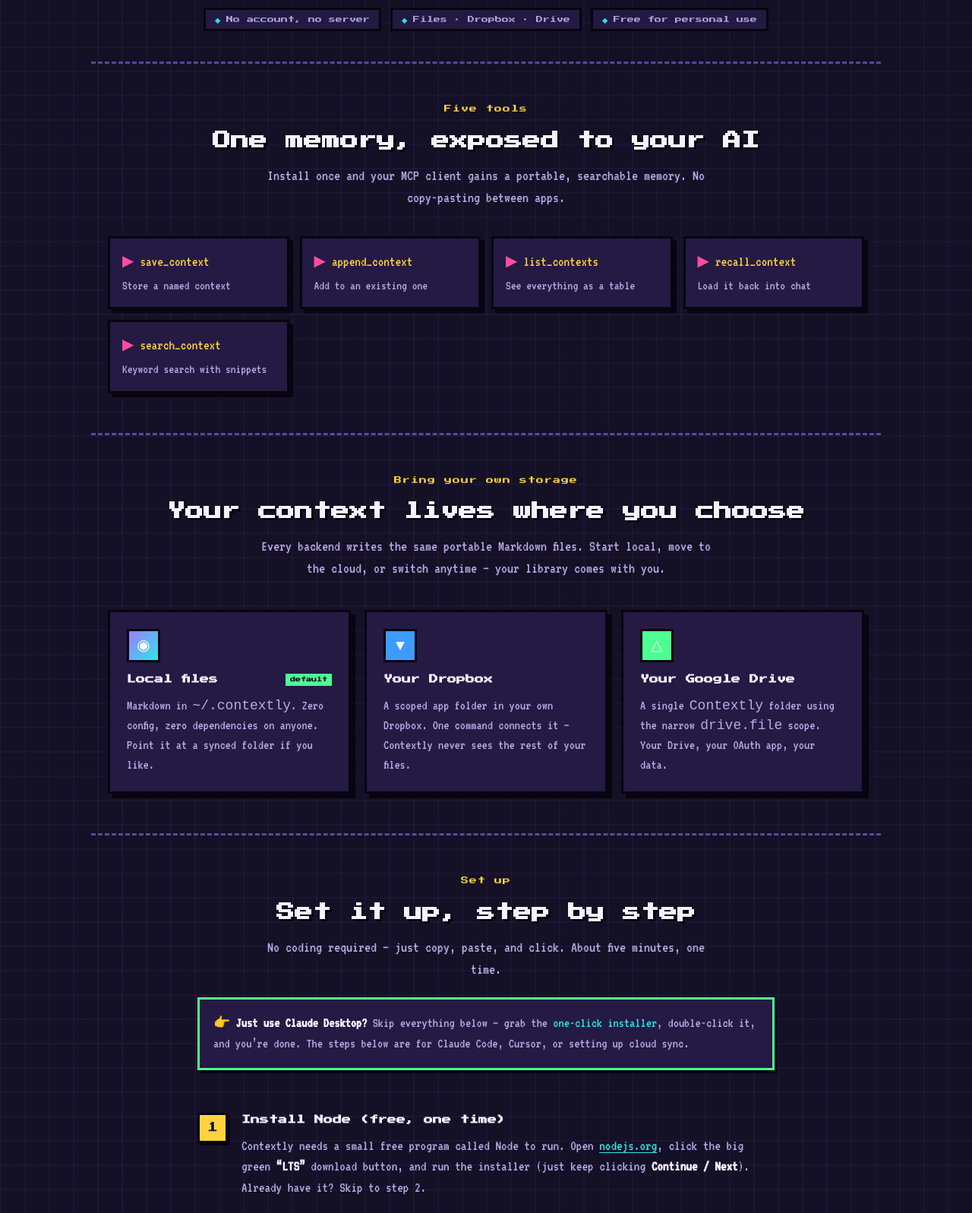
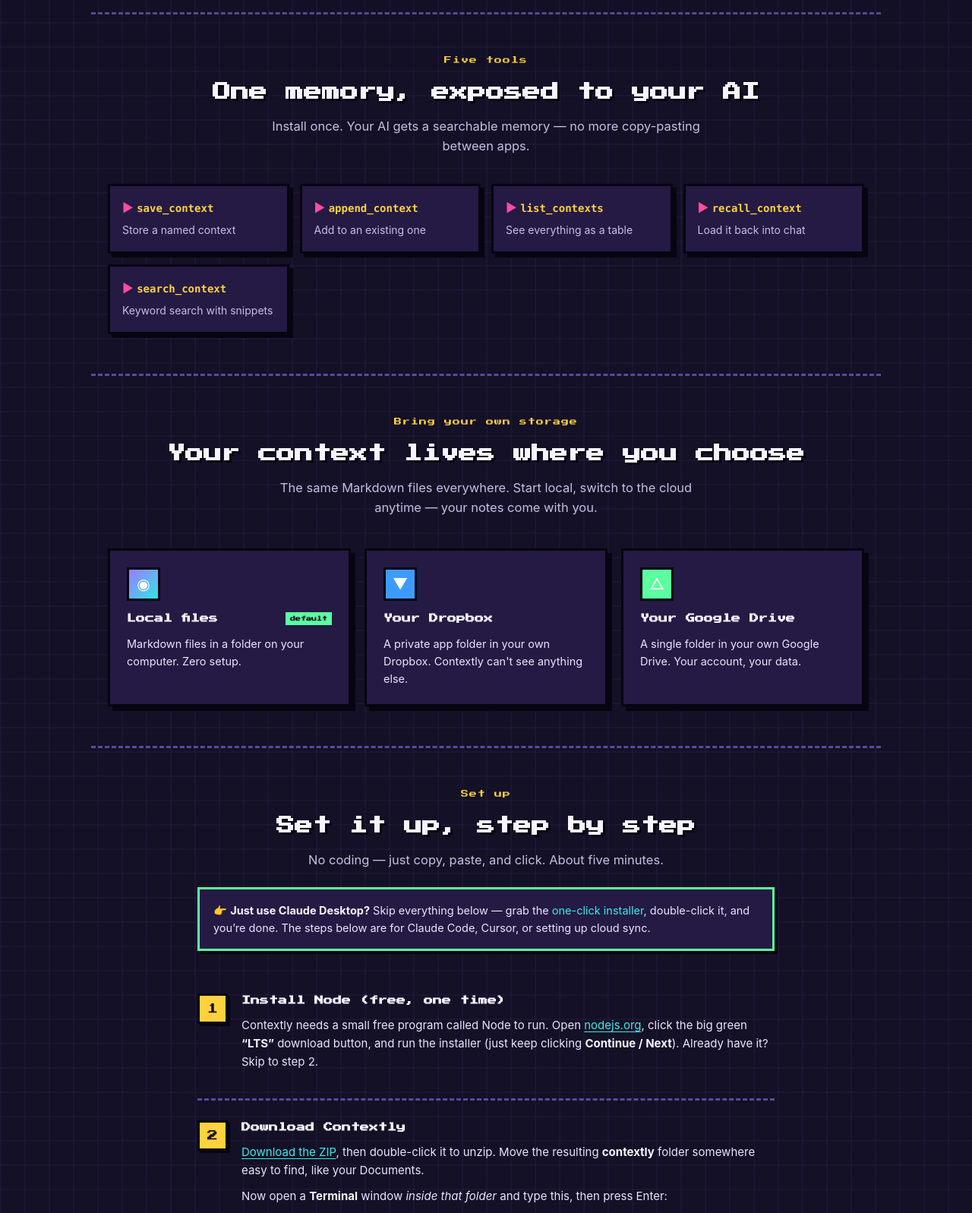
Before and after one commit to mehdimerai/contextly, a browser extension: page docs/index.html in a window 1280 px wide. Shown: the part 707-2304 px from the top of the page at 76% size. Drawn offline with Linux system fonts and the light colour scheme.

Commit message:
Landing: readable system body font, higher-contrast text, simpler copy

```diff
--- a/docs/index.html
+++ b/docs/index.html
@@ -7,23 +7,24 @@
 <meta name="description" content="An open, local-first MCP server that saves and recalls your AI context — stored in your own files, Dropbox, or Google Drive. No account, no server, no cost." />
 <link rel="preconnect" href="https://fonts.googleapis.com">
 <link rel="preconnect" href="https://fonts.gstatic.com" crossorigin>
-<link href="https://fonts.googleapis.com/css2?family=Press+Start+2P&family=VT323&display=swap" rel="stylesheet">
+<link href="https://fonts.googleapis.com/css2?family=Press+Start+2P&display=swap" rel="stylesheet">
 <style>
   :root{
     --bg:#141026; --bg2:#1d1636; --panel:#241a44; --panel2:#2f2358;
-    --ink:#f6f2ff; --dim:#b7abe6; --dim2:#8a7cc0;
-    --pink:#ff4d9d; --cyan:#2ee6e6; --yellow:#ffd23f; --green:#4dff91;
+    --ink:#f7f4ff; --text:#e9e4fb; --dim:#c6bee2; --dim2:#a89dcf;
+    --pink:#ff4d9d; --cyan:#3aecec; --yellow:#ffd23f; --green:#5cffa0;
     --purple:#9d7bff; --blue:#3d9bff;
     --shadow:#070510; --line:#5a4a9c;
     --title:'Press Start 2P',monospace;
-    --body:'VT323',monospace;
+    --body:-apple-system,BlinkMacSystemFont,'Segoe UI',Roboto,Helvetica,Arial,sans-serif;
+    --mono:ui-monospace,'SF Mono',Menlo,Consolas,monospace;
     --maxw:1040px;
   }
   *{box-sizing:border-box;margin:0;padding:0}
   html{scroll-behavior:smooth}
   body{
-    font-family:var(--body);background:var(--bg);color:var(--ink);
-    font-size:20px;line-height:1.45;overflow-x:hidden;
+    font-family:var(--body);background:var(--bg);color:var(--text);
+    font-size:16px;line-height:1.6;overflow-x:hidden;
     image-rendering:pixelated;
     background-image:
       linear-gradient(rgba(157,123,255,.05) 2px,transparent 2px),
@@ -42,7 +43,7 @@
   .title{font-family:var(--title);line-height:1.5;text-transform:uppercase}
   .h2{font-family:var(--title);font-size:clamp(15px,3vw,24px);line-height:1.5;text-align:center;color:var(--ink);text-shadow:3px 3px 0 var(--shadow)}
   .eyebrow{font-family:var(--title);text-align:center;font-size:10px;color:var(--yellow);margin-bottom:16px;letter-spacing:1px}
-  .lead{text-align:center;color:var(--dim);max-width:600px;margin:14px auto 0;font-size:20px}
+  .lead{text-align:center;color:var(--dim);max-width:600px;margin:14px auto 0;font-size:16.5px}
 
   /* buttons */
   .btn{display:inline-flex;align-items:center;gap:9px;font-family:var(--title);font-size:11px;
@@ -73,7 +74,7 @@
     text-shadow:4px 4px 0 var(--shadow);margin-top:6px}
   .hero h1 .cy{color:var(--cyan)}
   .hero h1 .pk{color:var(--pink)}
-  .hero p.sub{font-size:21px;color:var(--dim);max-width:620px;margin:26px auto 0;line-height:1.5}
+  .hero p.sub{font-size:17.5px;color:var(--dim);max-width:600px;margin:26px auto 0;line-height:1.6}
   .hero-cta{display:flex;gap:16px;justify-content:center;margin-top:34px;flex-wrap:wrap}
   .pill{display:inline-block;font-family:var(--title);font-size:9px;color:var(--bg);background:var(--yellow);
     padding:7px 12px;border:3px solid var(--shadow);box-shadow:4px 4px 0 var(--shadow)}
@@ -81,8 +82,8 @@
   @media(prefers-reduced-motion:no-preference){.press{animation:blink 1.1s steps(1) infinite}}
   @keyframes blink{50%{opacity:0}}
   .badges{display:flex;gap:12px;justify-content:center;flex-wrap:wrap;margin-top:26px}
-  .badge{font-size:16px;color:var(--dim);background:var(--panel);border:3px solid var(--shadow);
-    padding:6px 12px;display:inline-flex;align-items:center;gap:8px;font-family:var(--title);font-size:9px}
+  .badge{color:var(--dim);background:var(--panel);border:3px solid var(--shadow);
+    padding:7px 12px;display:inline-flex;align-items:center;gap:8px;font-family:var(--title);font-size:9px}
   .badge b{color:var(--cyan)}
 
   section.block{padding:52px 0}
@@ -91,8 +92,8 @@
   /* tools */
   .tools{display:grid;grid-template-columns:repeat(auto-fit,minmax(190px,1fr));gap:14px;margin-top:36px}
   .tool{background:var(--panel);border:3px solid var(--shadow);box-shadow:5px 5px 0 var(--shadow);padding:16px 16px}
-  .tool code{font-family:var(--body);font-size:19px;color:var(--yellow)}
-  .tool span{display:block;color:var(--dim);font-size:17px;margin-top:5px}
+  .tool code{font-family:var(--mono);font-size:14px;color:var(--yellow);font-weight:600}
+  .tool span{display:block;color:var(--dim);font-size:14px;margin-top:6px}
   .tool::before{content:"▶ ";color:var(--pink)}
 
   /* memory-card slots (storage) */
@@ -101,7 +102,7 @@
   .card{background:var(--panel);border:3px solid var(--shadow);box-shadow:6px 6px 0 var(--shadow);padding:22px}
   .card .slot{font-family:var(--title);font-size:9px;color:var(--dim2);margin-bottom:12px}
   .card h3{font-family:var(--title);font-size:12px;margin:0 0 12px;display:flex;align-items:center;gap:9px;color:var(--ink)}
-  .card p{color:var(--dim);font-size:18px}
+  .card p{color:var(--text);font-size:14.5px}
   .sic{width:44px;height:44px;display:grid;place-items:center;font-size:20px;color:#fff;border:3px solid var(--shadow);margin-bottom:14px}
   .tag{font-family:var(--title);font-size:7px;color:var(--bg);background:var(--green);padding:3px 6px;margin-left:auto}
 
@@ -111,7 +112,7 @@
   .code .bar i{width:12px;height:12px;background:var(--pink)}
   .code .bar i:nth-child(2){background:var(--yellow)}
   .code .bar i:nth-child(3){background:var(--green)}
-  .code pre{padding:16px 18px;overflow-x:auto;font-family:var(--body);font-size:18px;line-height:1.55;color:#d7e9ff}
+  .code pre{padding:16px 18px;overflow-x:auto;font-family:var(--mono);font-size:13px;line-height:1.65;color:#d7e9ff}
   .code .c{color:var(--dim2)}
   .code .g{color:var(--green)}
   .code+.code{margin-top:14px}
@@ -122,16 +123,16 @@
   .feat{background:var(--panel);border:3px solid var(--shadow);box-shadow:5px 5px 0 var(--shadow);padding:22px}
   .feat .fic{width:46px;height:46px;display:grid;place-items:center;font-size:22px;border:3px solid var(--shadow);background:var(--bg2);margin-bottom:14px}
   .feat h3{font-family:var(--title);font-size:11px;margin-bottom:10px;color:var(--yellow);line-height:1.5}
-  .feat p{color:var(--dim);font-size:18px}
+  .feat p{color:var(--text);font-size:14.5px}
 
   /* cta */
   .cta-inner{max-width:760px;margin:0 auto;background:var(--panel2);border:4px double var(--cyan);
     box-shadow:8px 8px 0 var(--shadow);padding:44px 34px;text-align:center}
   .cta-inner h2{margin-bottom:16px}
-  .cta-inner p{color:var(--dim);margin:0 auto 26px;max-width:520px;font-size:19px}
+  .cta-inner p{color:var(--text);margin:0 auto 26px;max-width:520px;font-size:16px}
 
   footer{border-top:3px solid var(--shadow);padding:28px 0;margin-top:30px;background:var(--bg2)}
-  footer .wrap{display:flex;align-items:center;justify-content:space-between;flex-wrap:wrap;gap:12px;color:var(--dim2);font-size:16px;font-family:var(--body)}
+  footer .wrap{display:flex;align-items:center;justify-content:space-between;flex-wrap:wrap;gap:12px;color:var(--dim);font-size:13.5px;font-family:var(--body)}
   footer a:hover{color:var(--cyan)}
 
   /* tab groups (storage sub-tabs + client tabs) */
@@ -144,10 +145,10 @@
   .cpanel{display:none}
   .cpanel.active{display:block}
 
-  .step{color:var(--dim);font-size:19px;margin:0 0 10px}
+  .step{color:var(--text);font-size:15px;margin:0 0 10px}
   .step b{color:var(--ink)}
-  .tiny{font-size:16px;color:var(--dim2);margin-top:9px}
-  .cnote{background:var(--panel);border:3px solid var(--shadow);box-shadow:4px 4px 0 var(--shadow);padding:18px 18px;color:var(--dim);font-size:18px;line-height:1.5}
+  .tiny{font-size:13px;color:var(--dim);margin-top:9px;line-height:1.55}
+  .cnote{background:var(--panel);border:3px solid var(--shadow);box-shadow:4px 4px 0 var(--shadow);padding:16px 18px;color:var(--text);font-size:14.5px;line-height:1.6}
   .cnote b{color:var(--ink)}
   .cnote.good{border-color:var(--green)}
 
@@ -160,8 +161,8 @@
   .sbody h3{font-family:var(--title);font-size:12px;margin-bottom:12px;color:var(--ink);line-height:1.5}
   .opt{font-family:var(--title);font-size:7px;color:var(--bg);background:var(--dim);padding:3px 6px;margin-left:8px;vertical-align:middle}
   .sbody a{color:var(--cyan);text-decoration:underline;text-underline-offset:3px}
-  .sbody code{background:#0c0a1a;border:2px solid var(--shadow);padding:0 6px;font-family:var(--body);font-size:16px;color:var(--yellow)}
-  .olist{margin:8px 0 0;padding-left:24px;color:var(--dim);font-size:18px;line-height:1.55}
+  .sbody code{background:#0c0a1a;border:2px solid var(--shadow);padding:1px 6px;font-family:var(--mono);font-size:12.5px;color:var(--yellow)}
+  .olist{margin:8px 0 0;padding-left:22px;color:var(--text);font-size:14.5px;line-height:1.65}
   .olist li{margin:9px 0}
   .olist b{color:var(--ink)}
   details summary{cursor:pointer;color:var(--dim);font-family:var(--title);font-size:9px;padding:6px 0}
@@ -210,7 +211,7 @@
       <defs><linearGradient id="mcgH" x1="0" y1="0" x2="1" y2="1"><stop offset="0" stop-color="#2ee6e6"/><stop offset="1" stop-color="#ff4d9d"/></linearGradient></defs>
     </svg>
     <h1>Save it in one model,<br><span class="cy">pick it up in another</span></h1>
-    <p class="sub">Contextly is a tiny MCP server that gives Claude, Cursor, and any MCP client five tools to store and recall your context — so your notes and decisions travel across models and sessions. It runs entirely on your machine, in storage <em>you</em> own.</p>
+    <p class="sub">A tiny local server that saves your context and loads it into any AI — Claude, Cursor, and more. It runs on your machine, in storage <em>you</em> own.</p>
     <div class="hero-cta">
       <a class="btn btn-primary" href="https://github.com/mehdimerai/contextly">
         <svg viewBox="0 0 24 24" fill="currentColor"><path d="M12 .5C5.7.5.5 5.7.5 12c0 5.1 3.3 9.4 7.9 10.9.6.1.8-.2.8-.5v-2c-3.2.7-3.9-1.4-3.9-1.4-.5-1.3-1.3-1.7-1.3-1.7-1-.7.1-.7.1-.7 1.2.1 1.8 1.2 1.8 1.2 1 1.8 2.7 1.3 3.4 1 .1-.8.4-1.3.7-1.6-2.6-.3-5.3-1.3-5.3-5.7 0-1.3.5-2.3 1.2-3.1-.1-.3-.5-1.5.1-3.1 0 0 1-.3 3.3 1.2a11.5 11.5 0 0 1 6 0C17.3 4.8 18.3 5 18.3 5c.6 1.6.2 2.8.1 3.1.8.8 1.2 1.8 1.2 3.1 0 4.4-2.7 5.4-5.3 5.7.4.4.8 1.1.8 2.2v3.3c0 .3.2.6.8.5 4.6-1.5 7.9-5.8 7.9-10.9C23.5 5.7 18.3.5 12 .5z"/></svg>
@@ -233,7 +234,7 @@
   <div class="wrap">
     <div class="eyebrow">Five tools</div>
     <h2 class="h2">One memory, exposed to your AI</h2>
-    <p class="lead">Install once and your MCP client gains a portable, searchable memory. No copy-pasting between apps.</p>
+    <p class="lead">Install once. Your AI gets a searchable memory — no more copy-pasting between apps.</p>
     <div class="tools">
       <div class="tool"><code>save_context</code><span>Store a named context</span></div>
       <div class="tool"><code>append_context</code><span>Add to an existing one</span></div>
@@ -251,22 +252,22 @@
   <div class="wrap">
     <div class="eyebrow">Bring your own storage</div>
     <h2 class="h2">Your context lives where you choose</h2>
-    <p class="lead">Every backend writes the same portable Markdown files. Start local, move to the cloud, or switch anytime — your library comes with you.</p>
+    <p class="lead">The same Markdown files everywhere. Start local, switch to the cloud anytime — your notes come with you.</p>
     <div class="grid3">
       <div class="card">
         <div class="sic" style="background:linear-gradient(135deg,#9d7bff,#2ee6e6)">◉</div>
         <h3>Local files <span class="tag">default</span></h3>
-        <p>Markdown in <code>~/.contextly</code>. Zero config, zero dependencies on anyone. Point it at a synced folder if you like.</p>
+        <p>Markdown files in a folder on your computer. Zero setup.</p>
       </div>
       <div class="card">
         <div class="sic" style="background:var(--blue)">▼</div>
         <h3>Your Dropbox</h3>
-        <p>A scoped app folder in your own Dropbox. One command connects it — Contextly never sees the rest of your files.</p>
+        <p>A private app folder in your own Dropbox. Contextly can't see anything else.</p>
       </div>
       <div class="card">
         <div class="sic" style="background:var(--green)">△</div>
         <h3>Your Google Drive</h3>
-        <p>A single <code>Contextly</code> folder using the narrow <code>drive.file</code> scope. Your Drive, your OAuth app, your data.</p>
+        <p>A single folder in your own Google Drive. Your account, your data.</p>
       </div>
     </div>
   </div>
@@ -279,7 +280,7 @@
   <div class="wrap">
     <div class="eyebrow">Set up</div>
     <h2 class="h2">Set it up, step by step</h2>
-    <p class="lead">No coding required — just copy, paste, and click. About five minutes, one time.</p>
+    <p class="lead">No coding — just copy, paste, and click. About five minutes.</p>
 
     <div class="cnote good" style="max-width:760px;margin:22px auto 0;text-align:left">👉 <b>Just use Claude Desktop?</b> Skip everything below — grab the <a href="https://github.com/mehdimerai/contextly/releases/latest/download/contextly.mcpb">one-click installer</a>, double-click it, and you’re done. The steps below are for Claude&nbsp;Code, Cursor, or setting up cloud sync.</div>
 
@@ -441,9 +442,9 @@
     <div class="eyebrow">Why it's built this way</div>
     <h2 class="h2">Your context is yours alone</h2>
     <div class="feat-grid">
-      <div class="feat"><div class="fic">🔒</div><h3>No middle-man server</h3><p>There's no Contextly cloud. Nothing you save ever touches infrastructure we run — because there isn't any.</p></div>
-      <div class="feat"><div class="fic">🔁</div><h3>Portable by design</h3><p>Plain Markdown with frontmatter. Read it, grep it, back it up, or move it between backends byte-for-byte.</p></div>
-      <div class="feat"><div class="fic">🧩</div><h3>Works with any MCP client</h3><p>Claude Desktop, Claude Code, Cursor, and anything else that speaks the Model Context Protocol.</p></div>
+      <div class="feat"><div class="fic">🔒</div><h3>No middle-man server</h3><p>There's no Contextly cloud. Nothing you save ever leaves your machine or your account.</p></div>
+      <div class="feat"><div class="fic">🔁</div><h3>Portable by design</h3><p>Just Markdown files. Read them, back them up, or move them anywhere.</p></div>
+      <div class="feat"><div class="fic">🧩</div><h3>Works with any MCP app</h3><p>Claude Desktop, Claude Code, Cursor — anything that speaks MCP.</p></div>
     </div>
   </div>
 </section>
@@ -453,7 +454,7 @@
   <div class="wrap">
     <div class="cta-inner">
       <h2 class="h2">Stop re-explaining yourself to every AI.</h2>
-      <p>Clone it, run it locally, keep your memory in your own storage. Free for personal use.</p>
+      <p>Run it locally, keep your memory in your own storage. Free for personal use.</p>
       <a class="btn btn-primary" href="https://github.com/mehdimerai/contextly">Get Contextly on GitHub</a>
     </div>
   </div>
```
